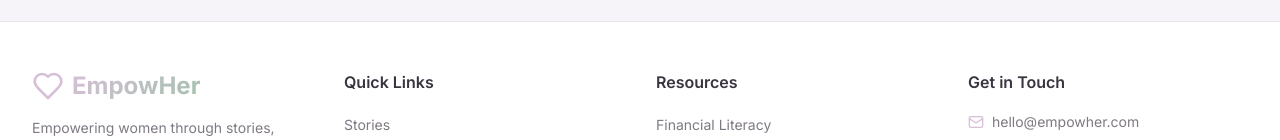
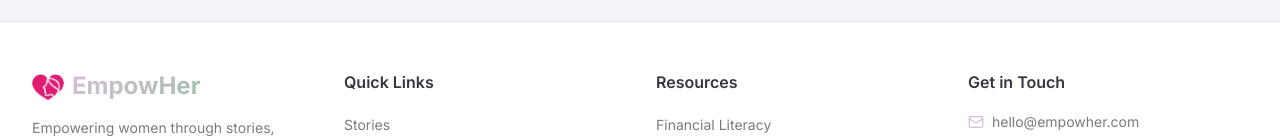
Before and after one commit to jovanR9/EmpowHer, a React (Vite) app: page / in a window 1280 px wide. Shown: the part 2900-3040 px from the top of the page. Built offline with nearby package versions, Linux system fonts and the light colour scheme; no server answers; the database is empty.

Commit message:
Update Footer.tsx

```diff
--- a/src/components/Layout/Footer.tsx
+++ b/src/components/Layout/Footer.tsx
@@ -1,5 +1,6 @@
 import React from 'react';
 import { Heart, Mail, MapPin, Phone } from 'lucide-react';
+import { Link, useLocation } from 'react-router-dom';
 
 export function Footer() {
   return (
@@ -13,7 +14,15 @@ export function Footer() {
           {/* Brand */}
           <div className="space-y-4">
             <div className="flex items-center space-x-2">
-              <Heart className="h-8 w-8" style={{ color: 'var(--primary)' }} />
+
+          <Link to="/" className="flex items-center space-x-2">
+            <img
+              src="/images/empowher_logo.svg"   // 👈 file path inside public/image
+              alt="EmpowHer Logo"
+              className="h-8 w-8 object-contain"
+            />
+
+          </Link>
               <span className="text-2xl font-bold text-gradient">EmpowHer</span>
             </div>
             <p className="text-sm" style={{ color: 'var(--text-secondary)' }}>
```
